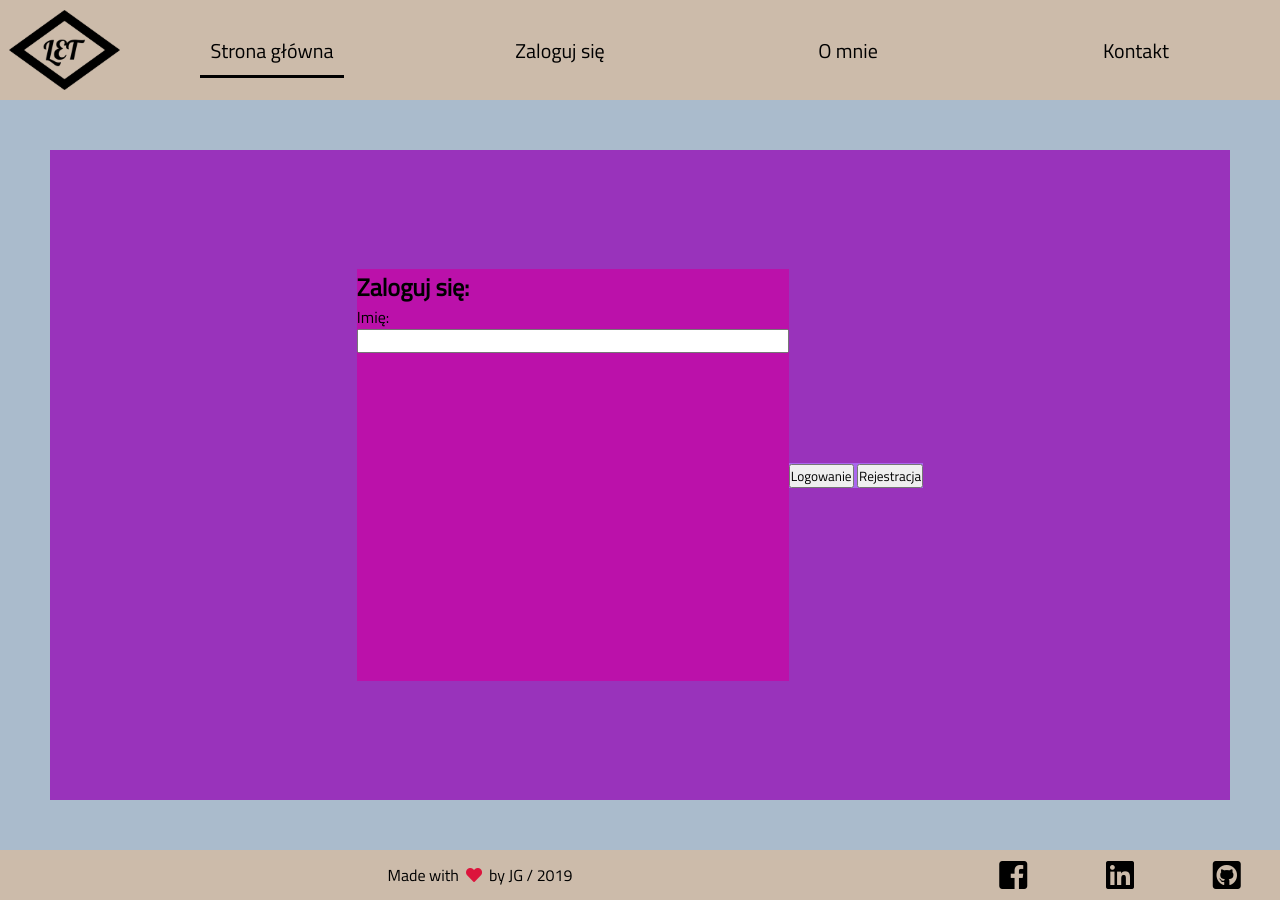
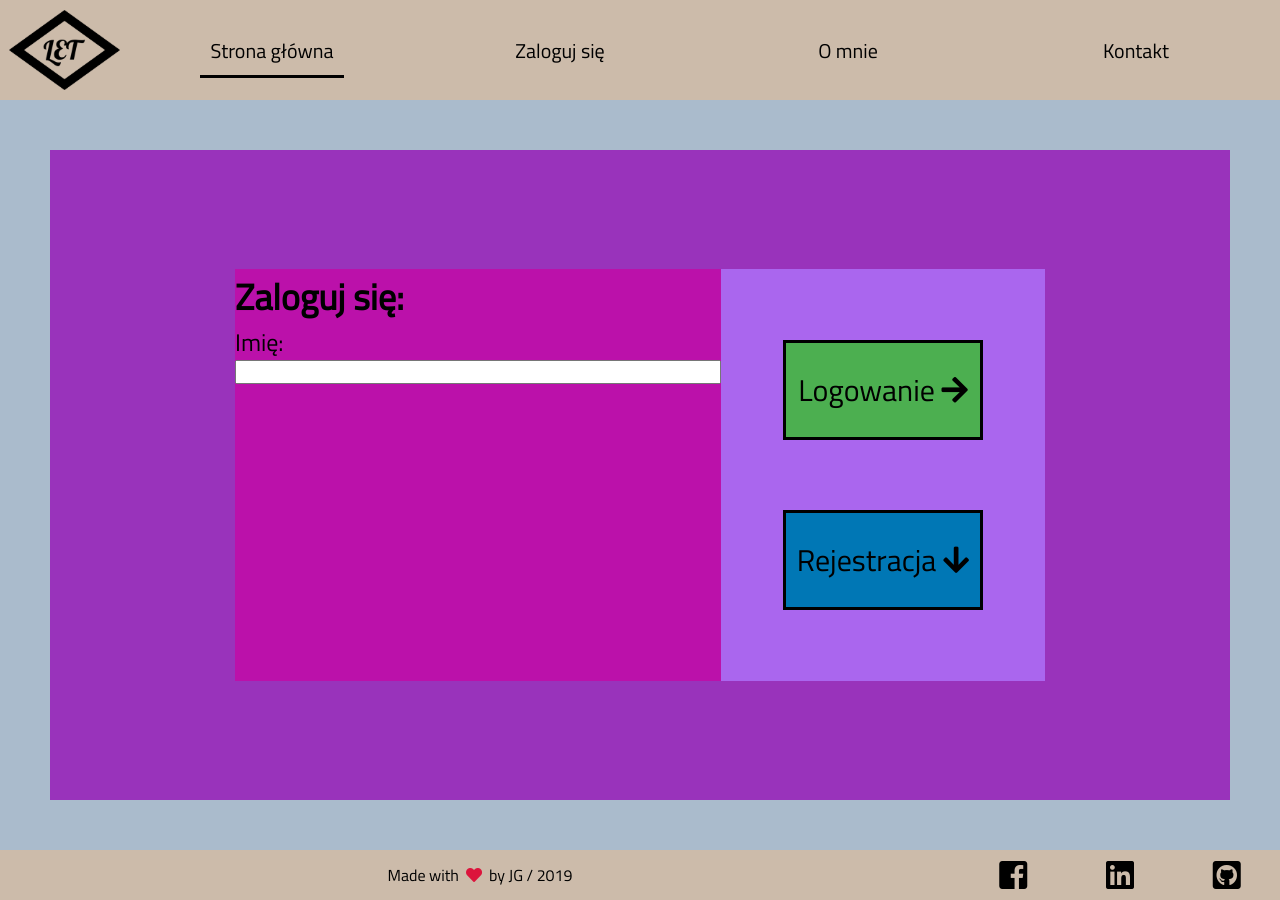
Before and after one commit to gawronskijakub/let, a PHP site: page /login.php in a window 1280 px wide. Run offline with PHP 8.4, Linux system fonts and the light colour scheme; some libraries are stand-ins or nearby versions.

Commit message:
design and behavior changes to content
added basic login/registration form, simple submit file to check button funcionality and visually updated content

```diff
--- a/login.php
+++ b/login.php
@@ -9,23 +9,36 @@
     <?php include("templates/header.php"); ?>
     <main class="main">
       <article class="article">
-        <section class="article__section">
-          <form action="" method="post" class="article__form">
-              <h2 class="article__form__header">Zaloguj się: </h2>
-              <label for="firstName">Imię: </label>
-              <input type="text" name="firstName" tabindex="1">
-          </form>
-          <div class="article__buttons">
-            <button class="article__button">Logowanie</button>
-            <button class="article__button">Rejestracja</button>
+        <section class="article__section" id="log">
+          <div class="form__container">
+            <form action="submit.php" method="post" class="article__form" id="login_form">
+                <h2 class="article__form__header">Zaloguj się: </h2>
+                <label for="firstName">Imię: </label>
+                <input type="text" name="firstName" tabindex="1">
+            </form>
+            <div class="article__buttons">
+              <button class="article__button" form="login_form">Logowanie&nbsp;<i class="fa fa-arrow-right"></i></button>
+              <button class="article__button" type="button"><a href="#reg" class="article__link link">Rejestracja&nbsp;<i class="fa fa-arrow-down"></i></a></button>
+            </div>
           </div>
         </section>
-        <section class="article__section">
-          d
+        <section class="article__section" id="reg">
+        <div class="form__container">
+            <form action="" method="post" class="article__form" id="reg_form">
+                <h2 class="article__form__header">Zarejestruj się: </h2>
+                <label for="firstName">Imię: </label>
+                <input type="text" name="firstName" tabindex="1">
+            </form>
+            <div class="article__buttons">
+              <button class="article__button" type="button"><a href="#log" class="article__link link">Logowanie&nbsp;<i class="fa fa-arrow-up"></i></a></button>
+              <button class="article__button" form="reg_form">Rejestracja&nbsp;<i class="fa fa-arrow-right"></i></button>
+            </div>
+          </div>
         </section>
       </article>
     </main>
     <?php include("templates/footer.php"); ?>
+    <script src="/let/scripts/script.js"></script>
   </div>
 </body>
 </html>
--- a/styles/style.css
+++ b/styles/style.css
@@ -4,13 +4,14 @@
   -webkit-box-sizing: border-box;
           box-sizing: border-box;
   font-family: "Titillium Web", sans-serif;
+  scroll-behavior: smooth;
 }
 
 *:focus {
   outline: 1px solid gold;
 }
 
-body, html {
+html, body {
   height: 100%;
 }
 
@@ -156,7 +157,6 @@
 }
 
 .wrap .main .article {
-  background-color: #9e3;
   width: 100%;
   height: 650px;
   display: -webkit-box;
@@ -169,7 +169,7 @@
   -webkit-box-pack: space-evenly;
       -ms-flex-pack: space-evenly;
           justify-content: space-evenly;
-  overflow-y: auto;
+  overflow: hidden;
   -ms-scroll-snap-type: y mandatory;
       scroll-snap-type: y mandatory;
 }
@@ -192,9 +192,21 @@
   scroll-snap-align: start;
 }
 
-.wrap .main .article__section .article__form {
-  width: 40%;
+.wrap .main .article__section .form__container {
+  width: 75%;
   height: 75%;
+  display: -webkit-box;
+  display: -ms-flexbox;
+  display: flex;
+  -webkit-box-pack: space-evenly;
+      -ms-flex-pack: space-evenly;
+          justify-content: space-evenly;
+}
+
+.wrap .main .article__section .form__container .article__form {
+  -webkit-box-flex: 1;
+      -ms-flex-positive: 1;
+          flex-grow: 1;
   background-color: #b1a;
   display: -webkit-box;
   display: -ms-flexbox;
@@ -205,8 +217,65 @@
           flex-direction: column;
 }
 
-.wrap .main .article__buttons {
+.wrap .main .article__section .form__container .article__buttons {
   background-color: #a6e;
+  -ms-flex-preferred-size: 40%;
+      flex-basis: 40%;
+  display: -webkit-box;
+  display: -ms-flexbox;
+  display: flex;
+  -webkit-box-orient: vertical;
+  -webkit-box-direction: normal;
+      -ms-flex-direction: column;
+          flex-direction: column;
+  -webkit-box-pack: space-evenly;
+      -ms-flex-pack: space-evenly;
+          justify-content: space-evenly;
+  -webkit-box-align: center;
+      -ms-flex-align: center;
+          align-items: center;
+}
+
+.wrap .main .article__section .form__container .article__buttons .article__button {
+  display: -webkit-box;
+  display: -ms-flexbox;
+  display: flex;
+  -webkit-box-pack: center;
+      -ms-flex-pack: center;
+          justify-content: center;
+  -webkit-box-align: center;
+      -ms-flex-align: center;
+          align-items: center;
+  width: 200px;
+  height: 100px;
+  font-size: 30px;
+  border: 3px solid #000;
+}
+
+.wrap .main .article__section .form__container .article__buttons .article__button:first-of-type {
+  background-color: #4caf50;
+}
+
+.wrap .main .article__section .form__container .article__buttons .article__button:last-of-type {
+  background-color: #0077b5;
+}
+
+.wrap .main .article__section .form__container .article__buttons .article__button .article__link {
+  width: 100%;
+  height: 100%;
+  display: -webkit-box;
+  display: -ms-flexbox;
+  display: flex;
+  -webkit-box-pack: center;
+      -ms-flex-pack: center;
+          justify-content: center;
+  -webkit-box-align: center;
+      -ms-flex-align: center;
+          align-items: center;
+}
+
+.wrap .main .article__section#log {
+  font-size: 150%;
 }
 
 .wrap .footer {
--- a/styles/style.scss
+++ b/styles/style.scss
@@ -3,13 +3,14 @@
   margin: 0;
   box-sizing: border-box;
   font-family: "Titillium Web", sans-serif;
+  scroll-behavior: smooth;
 
   &:focus {
     outline: 1px solid gold;
   }
 }
 
-body, html {
+html, body {
   height: 100%;
 }
 
@@ -111,13 +112,13 @@
     justify-content: center;
 
     .article {
-      background-color: #9e3;
+      // background-color: #9e3;
       width: 100%;
       height: 650px;
       display: flex;
       flex-flow: row wrap;
       justify-content: space-evenly;
-      overflow-y: auto;
+      overflow: hidden;
       scroll-snap-type: y mandatory;
 
       &__section {
@@ -130,17 +131,60 @@
         align-items: center;
         scroll-snap-align: start;
 
-        .article__form {
-          width: 40%;
+        .form__container {
+          // background-color: goldenrod;
+          width: 75%;
           height: 75%;
-          background-color: #b1a;
           display: flex;
-          flex-direction: column;
+          justify-content: space-evenly;
+
+
+          .article__form {
+            flex-grow: 1;
+            background-color: #b1a;
+            display: flex;
+            flex-direction: column;
+          }
+
+          .article__buttons {
+            background-color: #a6e;
+            flex-basis: 40%;
+            display: flex;
+            flex-direction: column;
+            justify-content: space-evenly;
+            align-items: center;
+
+            .article__button {
+              display: flex;
+              justify-content: center;
+              align-items: center;
+              width: 200px;
+              height: 100px;
+              font-size: 30px;
+              border: 3px solid #000;
+
+              &:first-of-type {
+                background-color: #4caf50;
+              }
+
+              &:last-of-type {
+                background-color: #0077b5;
+              }
+
+              .article__link {
+                width: 100%;
+                height: 100%;
+                display: flex;
+                justify-content: center;
+                align-items: center;
+              }
+            }
+          }
         }
-      }
 
-      &__buttons {
-        background-color: #a6e;
+        &#log {
+          font-size: 150%;
+        }
       }
     }
   }
--- /dev/null
+++ b/submit.php
@@ -0,0 +1,3 @@
+<?php
+  echo "2";
+?>
```
Also changed, not shown: scripts/script.js (added).
